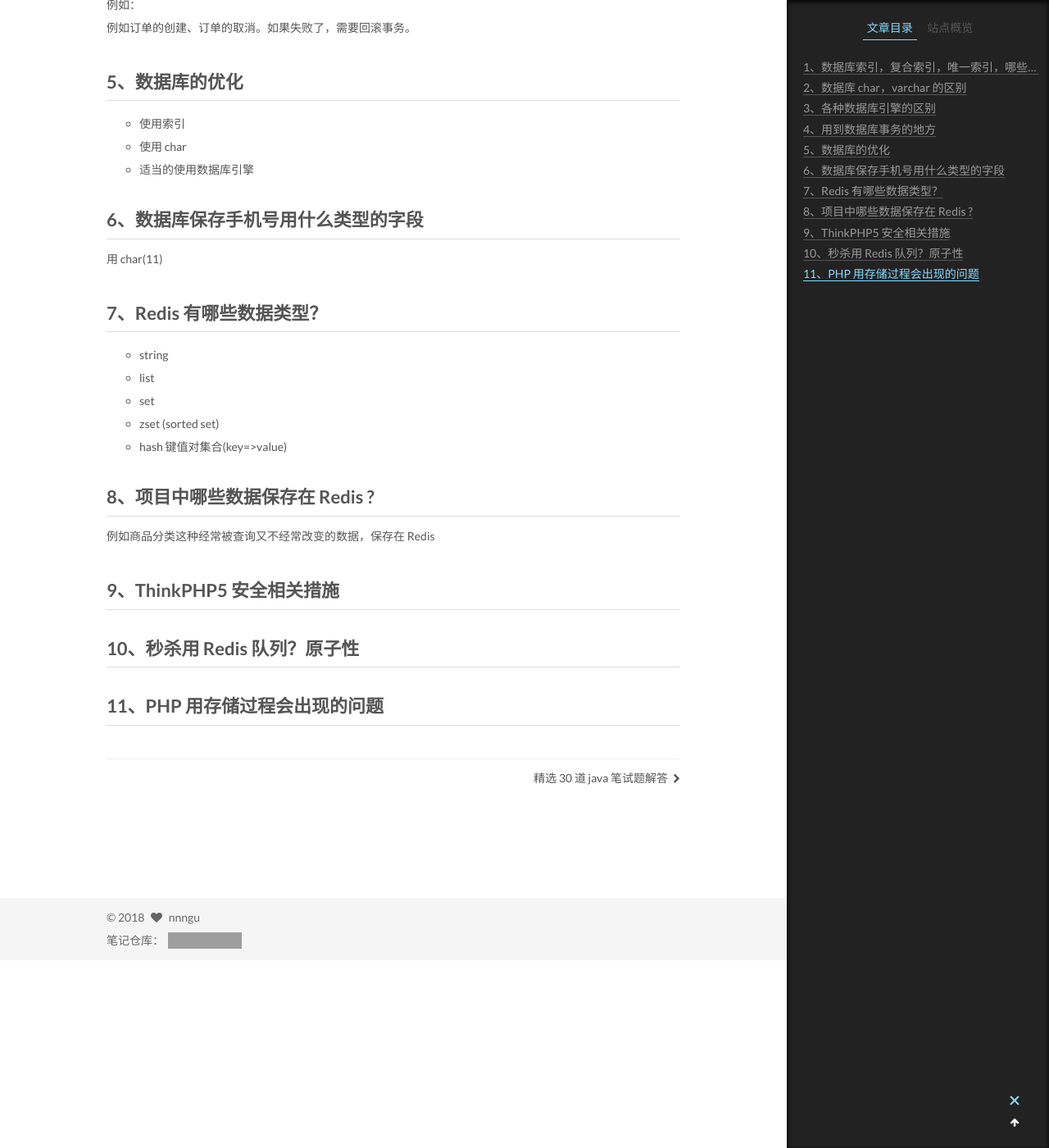
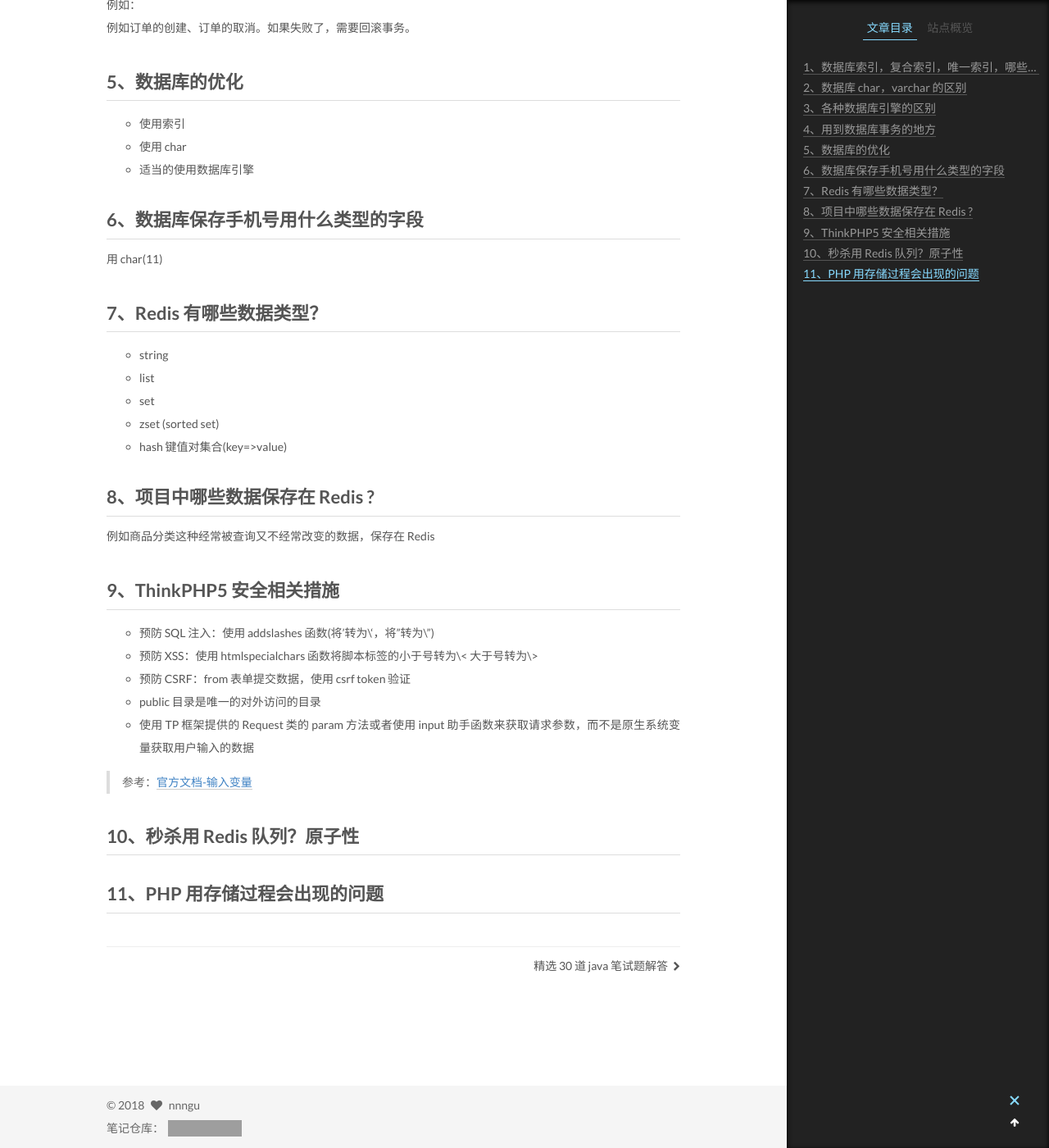
Before and after one commit to nnngu/LearningNotes, a Jekyll site: the page built from _posts/2018-06-05-PHP 面试题收集.md, in a window 1280 px wide and 1400 px high, scrolled down 2625 px. Shown: the whole window at 82% size. Built offline with Jekyll 4.4.1, drawn with Linux system fonts in a browser that asks for light colours; grey boxes are pictures that could not be loaded.

Commit message:
修改文件: _posts/2018-06-05-PHP 面试题收集.md

```diff
--- a/_posts/2018-06-05-PHP 面试题收集.md
+++ b/_posts/2018-06-05-PHP 面试题收集.md
@@ -108,6 +108,16 @@ InnoDB 和 MyISAM 基本的差别为：MyISAM 类型的表强调的是性能，
 
 ## 9、ThinkPHP5 安全相关措施
 
+- 预防 SQL 注入：使用 addslashes 函数(将'转为\\'，将"转为\\")
+- 预防 XSS：使用 htmlspecialchars 函数将脚本标签的小于号转为\&lt; 大于号转为\&gt;
+- 预防 CSRF：from 表单提交数据，使用 csrf token 验证
+- public 目录是唯一的对外访问的目录
+- 使用 TP 框架提供的 Request 类的 param 方法或者使用 input 助手函数来获取请求参数，而不是原生系统变量获取用户输入的数据
+
+>参考：[官方文档-输入变量](https://www.kancloud.cn/manual/thinkphp5/118044)
+
 ## 10、秒杀用 Redis 队列？原子性
 
+
+
 ## 11、PHP 用存储过程会出现的问题
```
